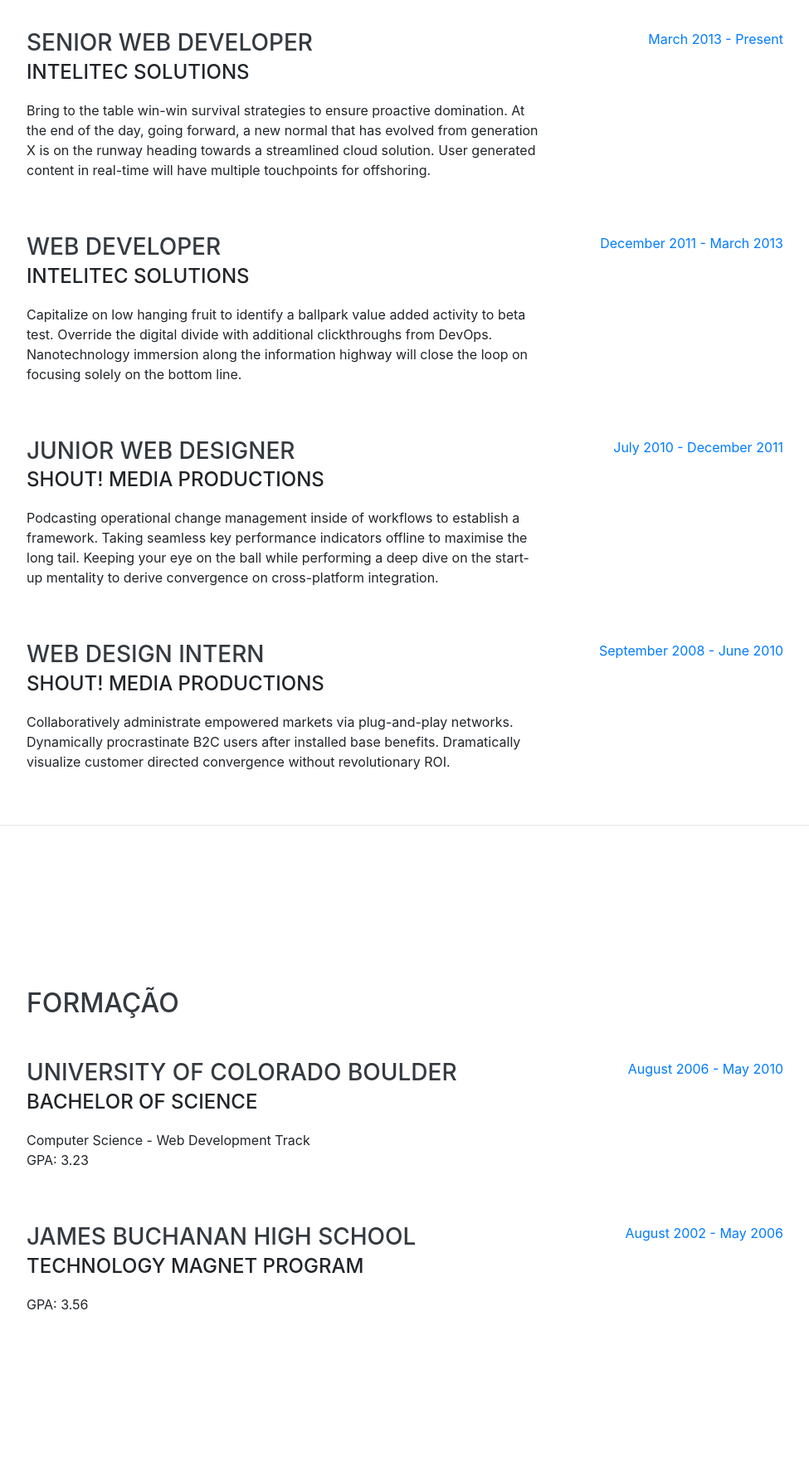
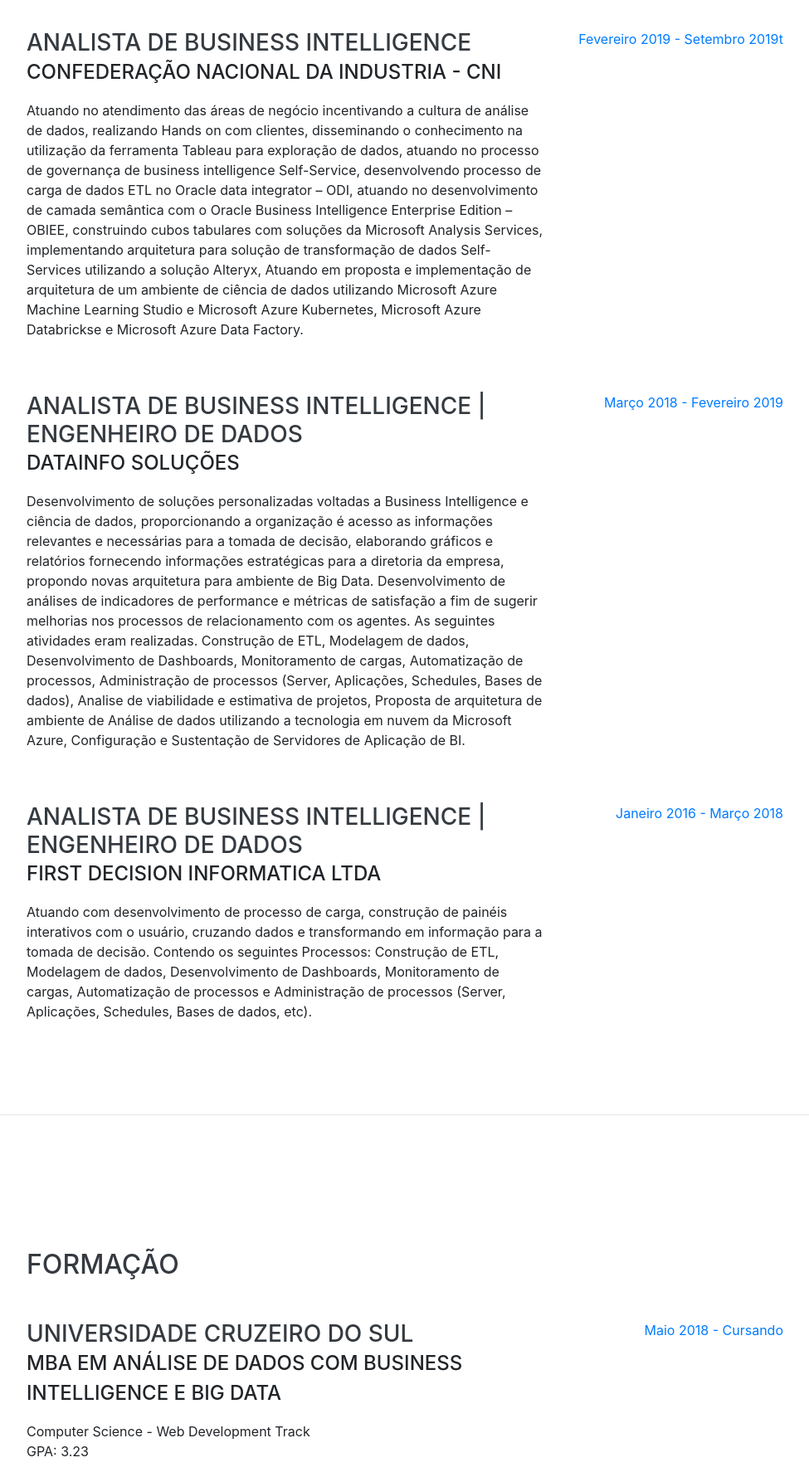
Before and after one commit to adoniel/homepage, a website with bundled scripts: page index.html in a window 1280 px wide. Shown: the part 900-2680 px from the top of the page at 83% size, without its empty margins (288-1263 px from the left). Built offline with nearby package versions, Linux system fonts and the light colour scheme; a web font is replaced by a local one.

Commit message:
Update index.html
Atualizaçõ

```diff
--- a/index.html
+++ b/index.html
@@ -63,13 +63,19 @@
 
     <section class="resume-section p-3 p-lg-5 d-flex align-items-center" id="about">
       <div class="w-100">
-        <h1 class="mb-0">Adoniel Souza
+        <h1 class="mb-0">Adoniel
           <span class="text-primary">Carvalho</span>
         </h1>
-        <div class="subheading mb-5">Aguas Claras - Brasília  (61) 99616-9494·
+        <div class="subheading mb-5">Águas Claras - Brasília  (61) 99616-9494·
           <a href="mailto:name@email.com">Adoniel.carvalho@gmail.com</a>
         </div>
-        <p class="lead mb-5">I am experienced in leveraging agile frameworks to provide a robust synopsis for high level overviews. Iterative approaches to corporate strategy foster collaborative thinking to further the overall value proposition.</p>
+        <p class="lead mb-5">
+ Profissional com ampla experiência em Business Intelligence, modelagensde Data Warehouse, OLAP, Extract
+Transform Load – ETL utilizando o PowerCenter, Integration Services, Alteryx, Tableau Prep e Oracle Data Integrator.
+Especialista em SAP BusinessObjects Web Intelligence 4.2. Atuando no desenvolvimento de Dashboards, Relatórios Analíticos utilizando
+soluções da SAP, Microsoft, Tableau, Oracle, Pentaho e QlikView desenvolvendo análises em diversas áreas do mercado (Setor Bancário, Setor Financeiro, Setor Industrial, Setor de Recursos Humanos e no Setor Elétrico). Perfil de liderança, habilidade de desenvolver atividades em grupo e facilidade em se adaptar as mudanças.
+
+        </p>
         <div class="social-icons">
           <a href="#">
             <i class="fab fa-linkedin-in"></i>
@@ -95,37 +101,40 @@
 
         <div class="resume-item d-flex flex-column flex-md-row justify-content-between mb-5">
           <div class="resume-content">
-            <h3 class="mb-0">Senior Web Developer</h3>
-            <div class="subheading mb-3">Intelitec Solutions</div>
-            <p>Bring to the table win-win survival strategies to ensure proactive domination. At the end of the day, going forward, a new normal that has evolved from generation X is on the runway heading towards a streamlined cloud solution. User generated content in real-time will have multiple touchpoints for offshoring.</p>
+            <h3 class="mb-0">Analista de Business Intelligence</h3>
+            <div class="subheading mb-3">Confederação Nacional da Industria - CNI</div>
+            <p>Atuando no atendimento das áreas de negócio incentivando a cultura de análise de dados, realizando Hands on com clientes, disseminando o conhecimento na utilização da ferramenta Tableau para exploração de dados, atuando no processo de governança de business intelligence Self-Service, desenvolvendo processo de carga de dados ETL no Oracle data integrator – ODI, atuando no desenvolvimento de camada semântica com o Oracle Business Intelligence Enterprise Edition – OBIEE, construindo cubos tabulares com soluções da Microsoft Analysis Services, implementando arquitetura para solução de transformação de dados Self-Services utilizando a solução Alteryx, Atuando em proposta e implementação de arquitetura de um ambiente de ciência de dados utilizando Microsoft Azure Machine Learning Studio e Microsoft Azure Kubernetes, Microsoft Azure Databrickse e Microsoft Azure Data
+Factory.</p>
           </div>
           <div class="resume-date text-md-right">
-            <span class="text-primary">March 2013 - Present</span>
+            <span class="text-primary">Fevereiro 2019 - Setembro 2019t</span>
           </div>
         </div>
 
         <div class="resume-item d-flex flex-column flex-md-row justify-content-between mb-5">
           <div class="resume-content">
-            <h3 class="mb-0">Web Developer</h3>
-            <div class="subheading mb-3">Intelitec Solutions</div>
-            <p>Capitalize on low hanging fruit to identify a ballpark value added activity to beta test. Override the digital divide with additional clickthroughs from DevOps. Nanotechnology immersion along the information highway will close the loop on focusing solely on the bottom line.</p>
+            <h3 class="mb-0">Analista de Business Intelligence | Engenheiro de dados </h3>
+            <div class="subheading mb-3">Datainfo Soluções</div>
+            <p>Desenvolvimento de soluções personalizadas voltadas a Business Intelligence e ciência de dados, proporcionando a organização é acesso as informações relevantes e necessárias para a tomada de decisão, elaborando gráficos e relatórios fornecendo informações estratégicas para a diretoria da empresa, propondo novas arquitetura para ambiente de Big Data. Desenvolvimento de análises de indicadores de performance e métricas de satisfação a fim de sugerir melhorias nos processos de relacionamento com os agentes. As seguintes atividades eram realizadas. Construção de ETL, Modelagem de dados, Desenvolvimento de Dashboards, Monitoramento de cargas, Automatização de processos, Administração de processos (Server, Aplicações, Schedules, Bases de dados), Analise de viabilidade e estimativa de projetos, Proposta de arquitetura de ambiente de Análise de dados utilizando a tecnologia em nuvem da Microsoft Azure, Configuração e Sustentação de Servidores de Aplicação de BI.
+</p>
           </div>
           <div class="resume-date text-md-right">
-            <span class="text-primary">December 2011 - March 2013</span>
+            <span class="text-primary">Março 2018 - Fevereiro 2019</span>
           </div>
         </div>
 
         <div class="resume-item d-flex flex-column flex-md-row justify-content-between mb-5">
           <div class="resume-content">
-            <h3 class="mb-0">Junior Web Designer</h3>
-            <div class="subheading mb-3">Shout! Media Productions</div>
-            <p>Podcasting operational change management inside of workflows to establish a framework. Taking seamless key performance indicators offline to maximise the long tail. Keeping your eye on the ball while performing a deep dive on the start-up mentality to derive convergence on cross-platform integration.</p>
+            <h3 class="mb-0">Analista de Business Intelligence | Engenheiro de dados</h3>
+            <div class="subheading mb-3">First Decision Informatica LTDA
+</div>
+            <p>Atuando com desenvolvimento de processo de carga, construção de painéis interativos com o usuário, cruzando dados e transformando em informação para a tomada de decisão. Contendo os seguintes Processos: Construção de ETL, Modelagem de dados, Desenvolvimento de Dashboards, Monitoramento de cargas, Automatização de processos e Administração de processos (Server, Aplicações, Schedules, Bases de dados, etc).</p>
           </div>
           <div class="resume-date text-md-right">
-            <span class="text-primary">July 2010 - December 2011</span>
+            <span class="text-primary">Janeiro 2016 - Março 2018</span>
           </div>
         </div>
-
+<!---
         <div class="resume-item d-flex flex-column flex-md-row justify-content-between">
           <div class="resume-content">
             <h3 class="mb-0">Web Design Intern</h3>
@@ -138,7 +147,7 @@
         </div>
 
       </div>
-
+-->
     </section>
 
     <hr class="m-0">
@@ -149,24 +158,26 @@
 
         <div class="resume-item d-flex flex-column flex-md-row justify-content-between mb-5">
           <div class="resume-content">
-            <h3 class="mb-0">University of Colorado Boulder</h3>
-            <div class="subheading mb-3">Bachelor of Science</div>
+            <h3 class="mb-0">Universidade Cruzeiro do Sul</h3>
+            <div class="subheading mb-3">MBA em Análise de Dados com Business Intelligence e Big Data</div>
             <div>Computer Science - Web Development Track</div>
             <p>GPA: 3.23</p>
           </div>
           <div class="resume-date text-md-right">
-            <span class="text-primary">August 2006 - May 2010</span>
+            <span class="text-primary">Maio 2018 - Cursando</span>
           </div>
         </div>
 
         <div class="resume-item d-flex flex-column flex-md-row justify-content-between">
           <div class="resume-content">
-            <h3 class="mb-0">James Buchanan High School</h3>
-            <div class="subheading mb-3">Technology Magnet Program</div>
+            <h3 class="mb-0"> Faculdade de Negócios e Tecnologias
+da Informação - Facnet Anhanguera
+</h3>
+            <div class="subheading mb-3">Bacharel em Sistema de Informação |</div>
             <p>GPA: 3.56</p>
           </div>
           <div class="resume-date text-md-right">
-            <span class="text-primary">August 2002 - May 2006</span>
+            <span class="text-primary">Janeiro 2014 - Novembro 2017</span>
           </div>
         </div>
 
@@ -179,7 +190,7 @@
       <div class="w-100">
         <h2 class="mb-5">Skills</h2>
 
-        <div class="subheading mb-3">Programming Languages &amp; Tools</div>
+        <div class="subheading mb-3">Programas linguagens  &amp; Ferramentas</div>
         <ul class="list-inline dev-icons">
           <li class="list-inline-item">
             <i class="fab fa-html5"></i>
@@ -223,16 +234,16 @@
         <ul class="fa-ul mb-0">
           <li>
             <i class="fa-li fa fa-check"></i>
-            Mobile-First, Responsive Design</li>
+            Structured Query Language - SQL</li>
           <li>
             <i class="fa-li fa fa-check"></i>
-            Cross Browser Testing &amp; Debugging</li>
+            Python &amp; Para Ciência de dados</li>
           <li>
             <i class="fa-li fa fa-check"></i>
-            Cross Functional Teams</li>
+            Power Bi</li>
           <li>
             <i class="fa-li fa fa-check"></i>
-            Agile Development &amp; Scrum</li>
+            Power Center &amp; Scrum</li>
         </ul>
       </div>
     </section>
```
